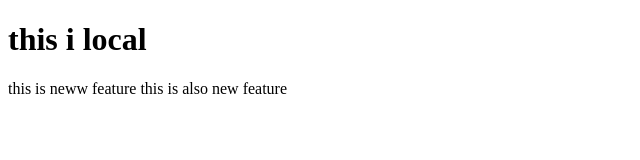
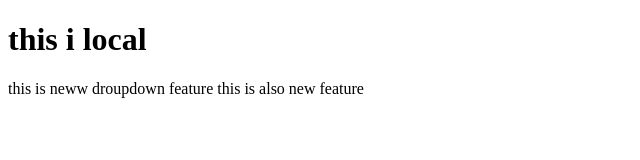
Before and after one commit to KrishanGopal23/LocalRepo, a plain HTML site: page index.html in a window 1280 px wide. Shown: the whole page, without its empty margins (0-640 px from the left). Drawn offline with Linux system fonts and the light colour scheme.

```diff
--- a/index.html
+++ b/index.html
@@ -7,7 +7,7 @@
 </head>
 <body>
   <h1>this i local</h1>
-  <p>this is neww feature
+  <p>this is neww droupdown feature
   this is also new feature
   </p>
 </body>
```
